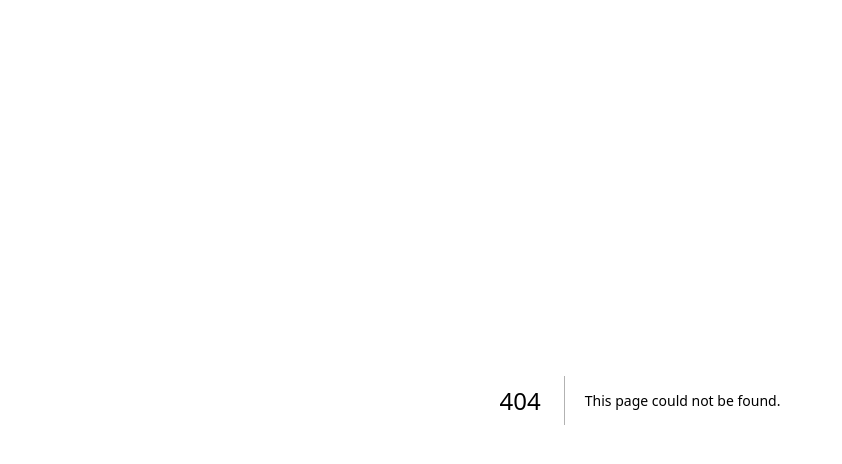
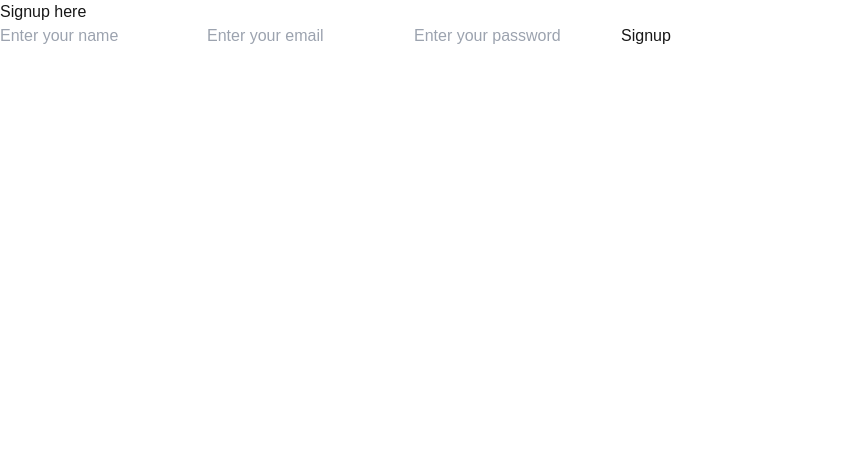
Before and after one commit to brunofregoso/radioclub, a Next.js app: page /signup in a window 1280 px wide. Before the commit this address had no page. Shown: the top 464 px of the page, without its empty margins (0-842 px from the left). Built offline with nearby package versions, Linux system fonts and the light colour scheme.

Commit message:
added signup page

```diff
--- /dev/null
+++ b/src/app/signup/page.tsx
@@ -0,0 +1,15 @@
+import React from 'react'
+
+export default function Signup() {
+  return (
+    <div>
+        <h1>Signup here</h1>
+        <form>
+            <input type="text" placeholder="Enter your name"/>
+            <input type="email" placeholder="Enter your email"/>
+            <input type="password" placeholder="Enter your password"/>
+            <button>Signup</button>
+        </form>
+    </div>
+  )
+}
```
